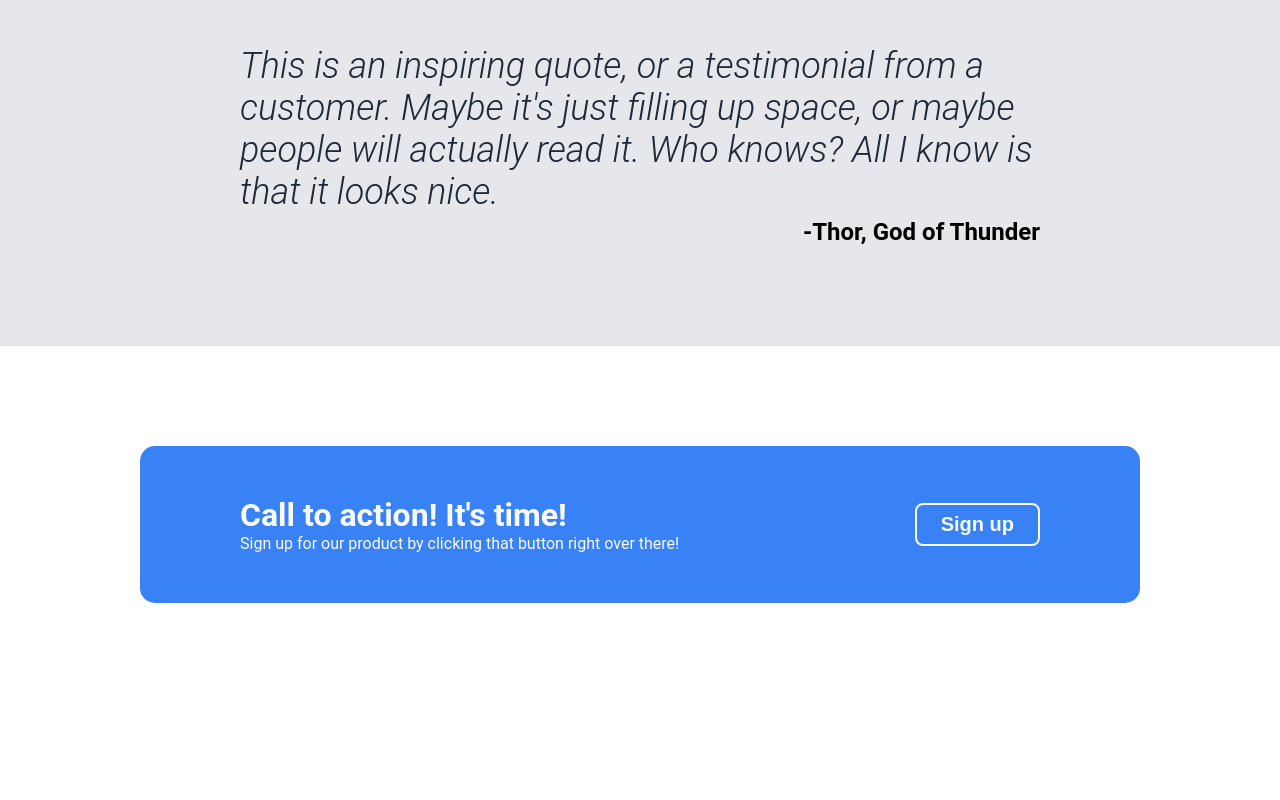
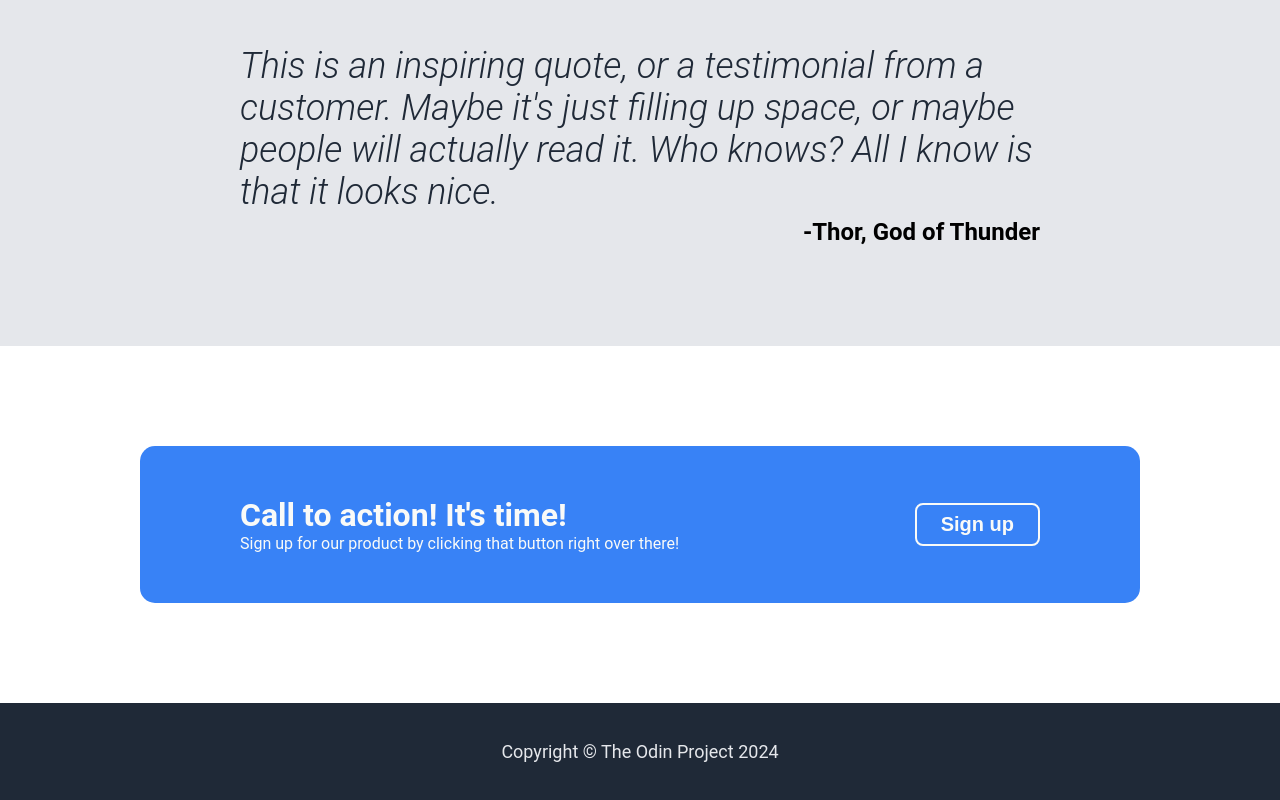
Before and after one commit to bonShonjon/landing-page, a plain HTML site: page index.html in a window 1280 px wide. Shown: the part 1070-1870 px from the top of the page. Before the commit the page ends 1773 px from the top, so only its background shows below. Drawn offline with Linux system fonts and the light colour scheme.

Commit message:
Create footer content and styling

```diff
--- a/index.html
+++ b/index.html
@@ -73,5 +73,8 @@
         </div>
       </div>
     </div>
+    <div class="footer">
+      <p>Copyright © The Odin Project 2024</p>
+    </div>
   </body>
 </html>
--- a/style.css
+++ b/style.css
@@ -199,7 +199,7 @@ margin-top: 5px;
   flex-shrink: 0;
 }
 
-.action-button button{
+.action-button button {
   color: #F9FAF8;
   background-color: #3882F6;
   border: #F9FAF8 solid 2px;
@@ -209,3 +209,13 @@ margin-top: 5px;
   padding: 8px 24px;
   margin-left: 24px;
 }
+
+.footer {
+  background-color: #1F2937;
+  color: #E5E7EB;
+  display: flex;
+  justify-content: center;
+  align-items: center;
+  padding: 20px;
+  font-size: 18px;
+}
```
